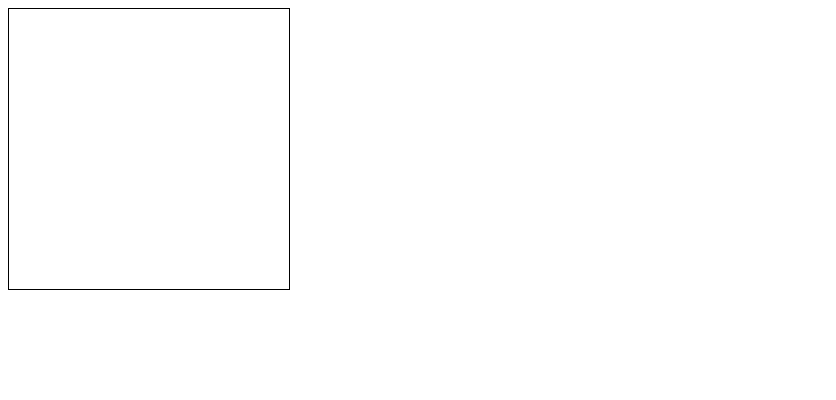
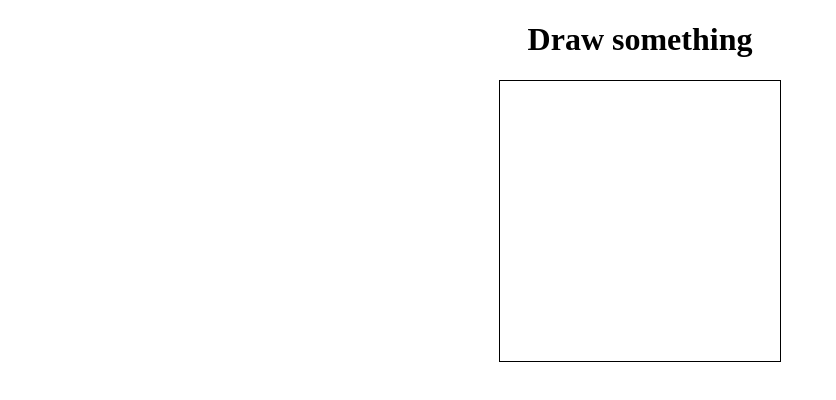
Before and after one commit to earlbread/simple-drawing, a plain HTML site: page index.html in a window 1280 px wide. Shown: the whole page, without its empty margins (0-836 px from the left). Drawn offline with Linux system fonts and the light colour scheme.

Commit message:
Center canvas and add header text

```diff
--- a/index.html
+++ b/index.html
@@ -14,7 +14,10 @@
     <![endif]-->
   </head>
   <body>
-    <canvas id="playground" width="280px" height="280px"></canvas>
+    <main>
+      <h1>Draw something</h1>
+      <canvas id="playground" width="280px" height="280px"></canvas>
+    </main>
 
     <script src="app.js"></script>
   </body>
--- a/style.css
+++ b/style.css
@@ -1,3 +1,7 @@
+main {
+    text-align: center;
+}
+
 #playground {
     height: 280px;
     width: 280px;
```
